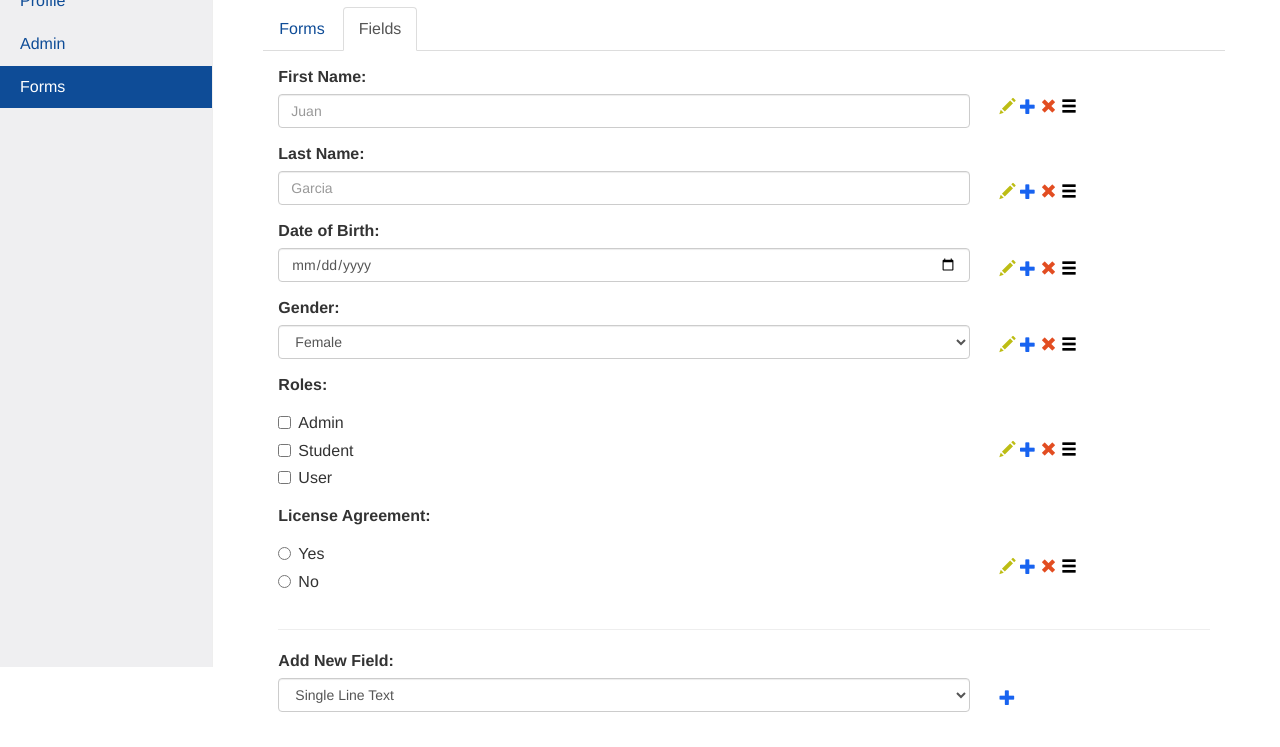
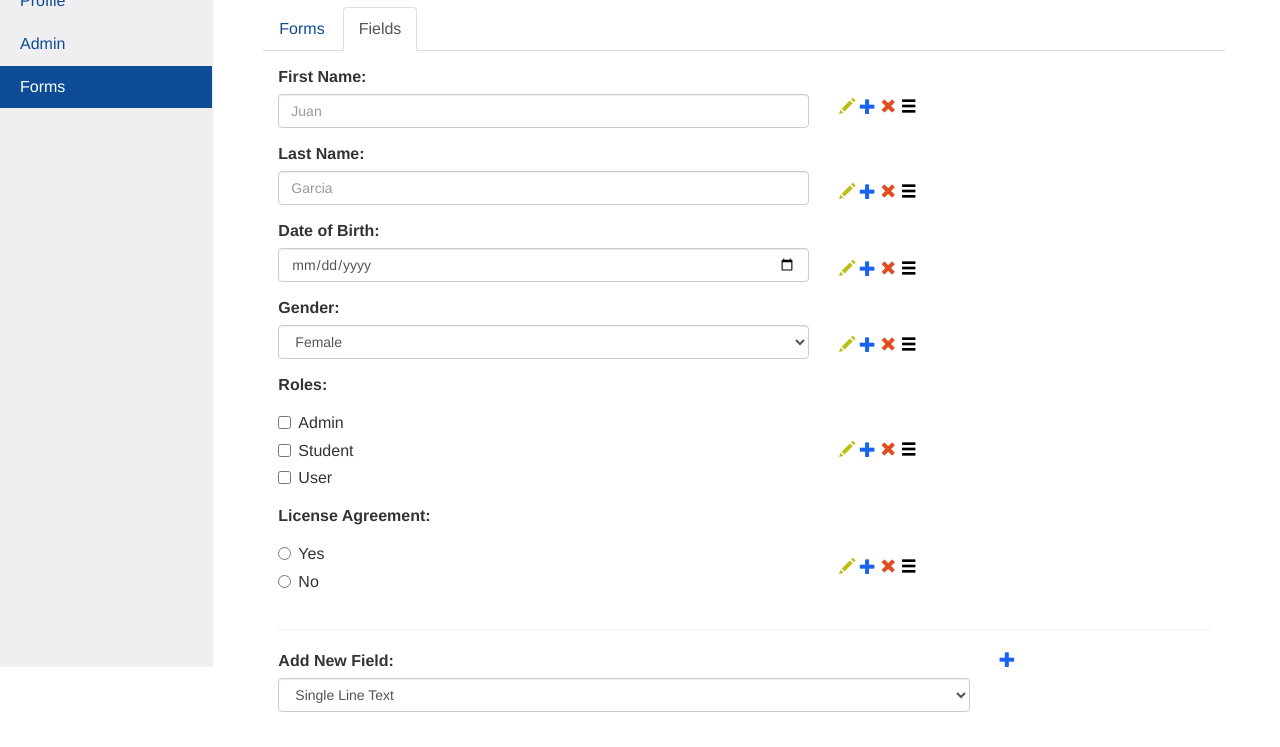
Before and after one commit to vicmmont/WebDevSpring2016, a website: page public/assignment/form-fields.html in a window 1280 px wide. Shown: the part 133-880 px from the top of the page. Drawn offline with nearby package versions, Linux system fonts and the light colour scheme.

Commit message:
fixing some alignments

```diff
--- a/public/assignment/css/style.css
+++ b/public/assignment/css/style.css
@@ -2,7 +2,7 @@ body {
 	font-size: 16px;
 }
 
-.col-xs-3 {
+.col-xs-5 {
 	position: absolute;
 	right: 0;
 	top: 50%;
--- a/public/assignment/form-fields.html
+++ b/public/assignment/form-fields.html
@@ -65,7 +65,7 @@
 
          		<div class="container-fluid">
                     <div class="row topForm">
-                        <div class="col-xs-9">
+                        <div class="col-xs-7">
                             <form>
                                 <div class="form-group">
                                     <label for="firstName">First Name:</label>
@@ -73,7 +73,7 @@
                                 </div>
                             </form>
                         </div>
-                        <div class="col-xs-3">
+                        <div class="col-xs-5">
                             <span href="#" class="glyphicon glyphicon-pencil"></span>
                             <span href="#" class="glyphicon glyphicon-plus"></span>
                             <span href="#" class="glyphicon glyphicon-remove"></span>
@@ -82,7 +82,7 @@
                     </div>
 
                     <div class="row">
-                        <div class="col-xs-9">
+                        <div class="col-xs-7">
                             <form>
                                 <div class="form-group">
                                     <label for="firstName">Last Name:</label>
@@ -90,7 +90,7 @@
                                 </div>
                             </form>
                         </div>
-                        <div class="col-xs-3">
+                        <div class="col-xs-5">
                             <span href="#" class="glyphicon glyphicon-pencil"></span>
                             <span href="#" class="glyphicon glyphicon-plus"></span>
                             <span href="#" class="glyphicon glyphicon-remove"></span>
@@ -99,7 +99,7 @@
                     </div>
 
                     <div class="row">
-                        <div class="col-xs-9">
+                        <div class="col-xs-7">
                             <form>
                                 <div class="form-group">
                                     <label for="dateOfBirth">Date of Birth:</label>
@@ -107,7 +107,7 @@
                                 </div>
                             </form>
                         </div>
-                        <div class="col-xs-3">
+                        <div class="col-xs-5">
                             <span href="#" class="glyphicon glyphicon-pencil"></span>
                             <span href="#" class="glyphicon glyphicon-plus"></span>
                             <span href="#" class="glyphicon glyphicon-remove"></span>
@@ -116,7 +116,7 @@
                     </div>
 
                     <div class="row">
-                        <div class="col-xs-9">
+                        <div class="col-xs-7">
                             <form>
                                 <div class="form-group">
                                     <label for="newForm">Gender:</label>
@@ -127,7 +127,7 @@
                                 </div>
                             </form>
                         </div>
-                        <div class="col-xs-3">
+                        <div class="col-xs-5">
                             <span href="#" class="glyphicon glyphicon-pencil"></span>
                             <span href="#" class="glyphicon glyphicon-plus"></span>
                             <span href="#" class="glyphicon glyphicon-remove"></span>
@@ -136,7 +136,7 @@
                     </div>
 
                     <div class="row">
-                        <div class="col-xs-9">
+                        <div class="col-xs-7">
                             <form class="form-group">
                                 <label>Roles:</label>
                                 <div class="checkbox">
@@ -150,7 +150,7 @@
                                 </div>
                             </form>
                         </div>
-                        <div class="col-xs-3">
+                        <div class="col-xs-5">
                             <span href="#" class="glyphicon glyphicon-pencil"></span>
                             <span href="#" class="glyphicon glyphicon-plus"></span>
                             <span href="#" class="glyphicon glyphicon-remove"></span>
@@ -159,7 +159,7 @@
                     </div>
 
                     <div class="row">
-                        <div class="col-xs-9">
+                        <div class="col-xs-7">
                             <form class="form-group">
                                 <label>License Agreement:</label>
                                 <div class="radio">
@@ -176,7 +176,7 @@
                                 </div>
                             </form>
                         </div>
-                        <div class="col-xs-3">
+                        <div class="col-xs-5">
                             <span href="#" class="glyphicon glyphicon-pencil"></span>
                             <span href="#" class="glyphicon glyphicon-plus"></span>
                             <span href="#" class="glyphicon glyphicon-remove"></span>
```
